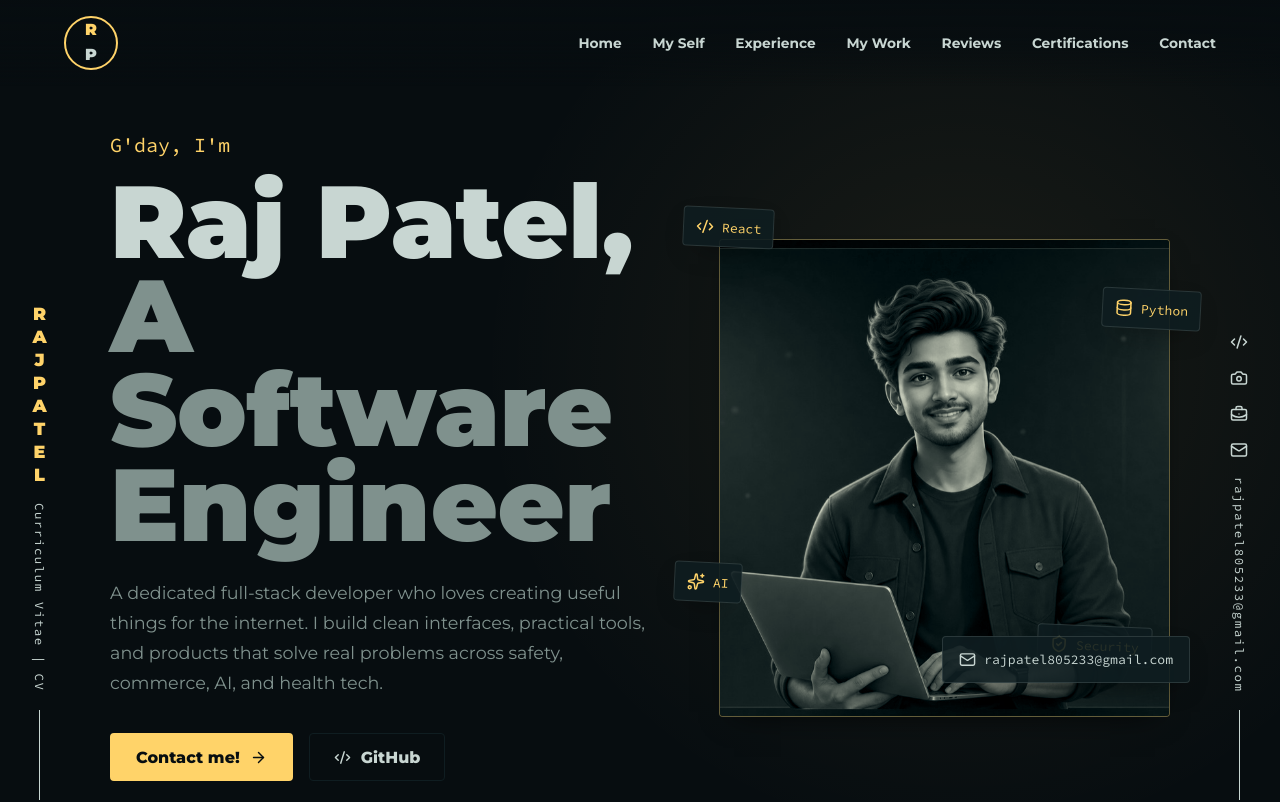
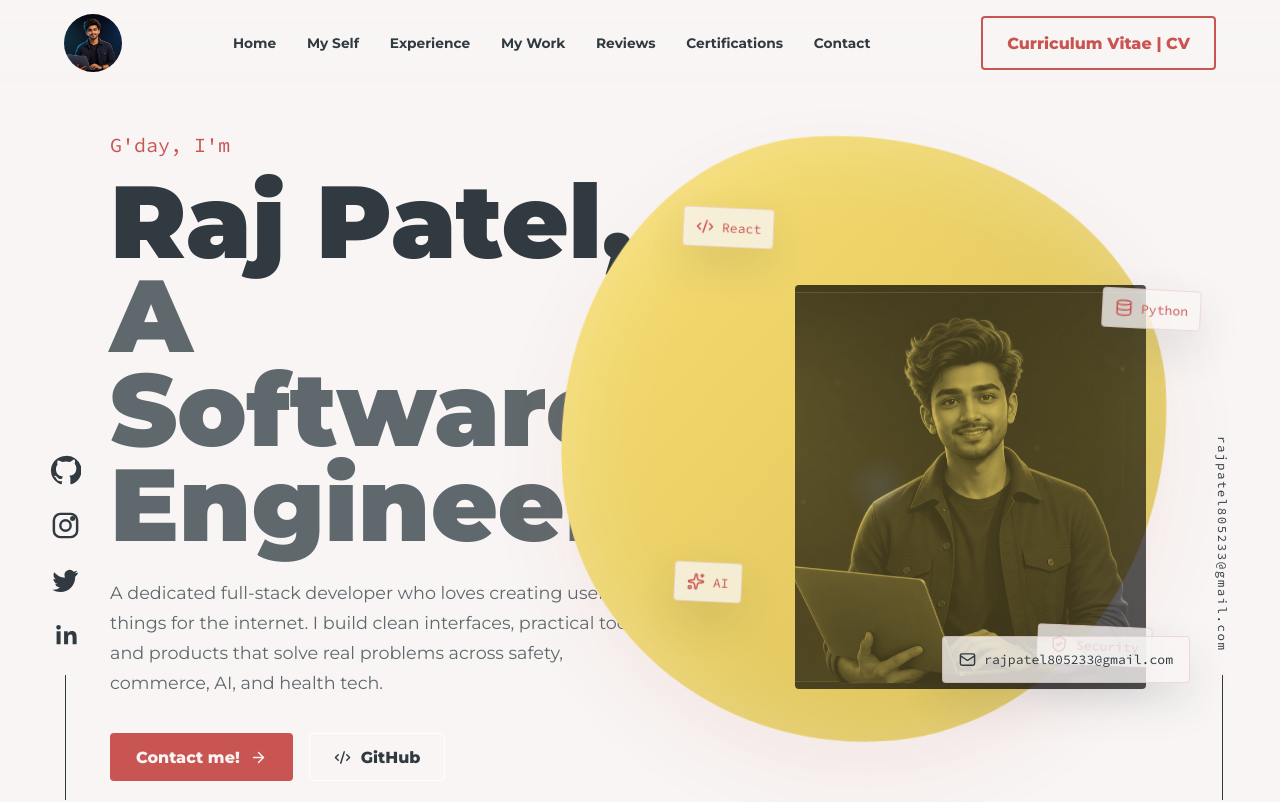
Before and after one commit to Rajpatel2924/Portfolio-Website, a React (Vite) app: page / in a window 1280 px wide. Shown: the top 802 px of the page. Built offline with nearby package versions, Linux system fonts and the light colour scheme.

Commit message:
Add light hero background and social rail

```diff
--- a/src/components/Navigation.tsx
+++ b/src/components/Navigation.tsx
@@ -1,6 +1,7 @@
-import { BriefcaseBusiness, Camera, Code2, Mail, Menu, X } from 'lucide-react';
+import { Menu, X } from 'lucide-react';
 import { motion } from 'framer-motion';
 import { useState } from 'react';
+import profileImage from '../assets/professional-avatar.jpg';
 
 const navItems = [
   { name: 'Home', href: '#home' },
@@ -23,9 +24,8 @@ export function Navigation() {
         animate={{ opacity: 1, y: 0 }}
         transition={{ duration: 0.5 }}
       >
-        <a className="mono-logo" href="#home" aria-label="Raj Patel home">
-          <span>R</span>
-          <span>P</span>
+        <a className="profile-logo" href="#home" aria-label="Raj Patel home">
+          <img src={profileImage} alt="" />
         </a>
 
         <nav className="nav-links" aria-label="Primary navigation">
@@ -35,6 +35,10 @@ export function Navigation() {
             </a>
           ))}
         </nav>
+
+        <a className="cv-top-link" href="#contact">
+          Curriculum Vitae | CV
+        </a>
 
         <button
           className="mobile-toggle"
@@ -62,32 +66,58 @@ export function Navigation() {
         </motion.nav>
       )}
 
-      <aside className="side-rail side-rail-left" aria-hidden="true">
-        <div className="vertical-mark">
-          {'RAJPATEL'.split('').map((letter, index) => (
-            <span key={`${letter}-${index}`}>{letter}</span>
-          ))}
-        </div>
-        <a className="cv-link" href="#contact">
-          Curriculum Vitae | CV
+      <aside className="social-rail" aria-label="Social links">
+        <a href="https://github.com/Rajpatel2924" target="_blank" rel="noreferrer" aria-label="GitHub">
+          <GitHubIcon />
+        </a>
+        <a href="https://instagram.com" target="_blank" rel="noreferrer" aria-label="Instagram">
+          <InstagramIcon />
+        </a>
+        <a href="https://twitter.com" target="_blank" rel="noreferrer" aria-label="Twitter">
+          <TwitterIcon />
+        </a>
+        <a href="https://linkedin.com" target="_blank" rel="noreferrer" aria-label="LinkedIn">
+          <LinkedInIcon />
         </a>
       </aside>
 
-      <aside className="side-rail side-rail-right" aria-label="Social links">
-        <a href="https://github.com/Rajpatel2924" target="_blank" rel="noreferrer" aria-label="GitHub">
-          <Code2 size={18} />
-        </a>
-        <a href="https://instagram.com" target="_blank" rel="noreferrer" aria-label="Instagram">
-          <Camera size={18} />
-        </a>
-        <a href="https://linkedin.com" target="_blank" rel="noreferrer" aria-label="LinkedIn">
-          <BriefcaseBusiness size={18} />
-        </a>
-        <a href="mailto:rajpatel805233@gmail.com" aria-label="Email">
-          <Mail size={18} />
-        </a>
+      <aside className="email-rail" aria-label="Email">
         <span className="rail-email">rajpatel805233@gmail.com</span>
       </aside>
     </>
   );
 }
+
+function GitHubIcon() {
+  return (
+    <svg viewBox="0 0 24 24" aria-hidden="true">
+      <path d="M12 .7a11.3 11.3 0 0 0-3.6 22c.6.1.8-.2.8-.6v-2c-3.4.7-4.1-1.5-4.1-1.5-.6-1.4-1.4-1.8-1.4-1.8-1.1-.8.1-.8.1-.8 1.2.1 1.9 1.3 1.9 1.3 1.1 1.9 2.9 1.3 3.6 1 .1-.8.4-1.3.8-1.6-2.7-.3-5.5-1.3-5.5-6a4.7 4.7 0 0 1 1.3-3.3 4.3 4.3 0 0 1 .1-3.2s1-.3 3.4 1.2a11.6 11.6 0 0 1 6.2 0C18 3.2 19 3.5 19 3.5a4.3 4.3 0 0 1 .1 3.2 4.7 4.7 0 0 1 1.3 3.3c0 4.7-2.8 5.7-5.5 6 .5.4.9 1.1.9 2.3v3.8c0 .4.2.7.8.6A11.3 11.3 0 0 0 12 .7Z" />
+    </svg>
+  );
+}
+
+function InstagramIcon() {
+  return (
+    <svg viewBox="0 0 24 24" aria-hidden="true">
+      <rect x="3" y="3" width="18" height="18" rx="5" />
+      <circle cx="12" cy="12" r="4" />
+      <circle cx="17.5" cy="6.5" r="1" />
+    </svg>
+  );
+}
+
+function TwitterIcon() {
+  return (
+    <svg viewBox="0 0 24 24" aria-hidden="true">
+      <path d="M21.5 5.8c-.7.3-1.5.6-2.3.7.8-.5 1.4-1.2 1.7-2.2-.8.5-1.6.8-2.6 1A4 4 0 0 0 11.4 9c0 .3 0 .6.1.9A11.3 11.3 0 0 1 3.3 5.7a4 4 0 0 0 1.2 5.4c-.7 0-1.3-.2-1.8-.5v.1a4 4 0 0 0 3.2 3.9c-.3.1-.7.1-1.1.1-.3 0-.5 0-.8-.1a4 4 0 0 0 3.7 2.8 8.1 8.1 0 0 1-5 1.7H1.8a11.4 11.4 0 0 0 6.2 1.8c7.4 0 11.5-6.1 11.5-11.5V9c.8-.6 1.5-1.3 2-2.2Z" />
+    </svg>
+  );
+}
+
+function LinkedInIcon() {
+  return (
+    <svg viewBox="0 0 24 24" aria-hidden="true">
+      <path d="M5.1 8.8h3.1v10H5.1v-10Zm1.5-4.9a1.8 1.8 0 1 1 0 3.6 1.8 1.8 0 0 1 0-3.6Zm4.1 4.9h3v1.4h.1c.4-.8 1.5-1.7 3-1.7 3.2 0 3.8 2.1 3.8 4.8v5.5h-3.1v-4.9c0-1.2 0-2.7-1.6-2.7s-1.9 1.3-1.9 2.6v5h-3.1v-10Z" />
+    </svg>
+  );
+}
--- a/src/index.css
+++ b/src/index.css
@@ -1,16 +1,16 @@
 @import url("https://fonts.googleapis.com/css2?family=Montserrat:wght@300;400;500;600;700;800;900&family=Source+Code+Pro:wght@400;500;600&display=swap");
 
 :root {
-  color-scheme: dark;
-  --theme-1: #070d10;
-  --theme-2: #0f1d21;
-  --theme-3: #c8d6d2;
-  --theme-4: #ffd369;
-  --theme-5: #64ffda;
-  --muted: #7f918d;
-  --panel: #11252a;
-  --line: rgba(200, 214, 210, 0.15);
-  --shadow: 0 10px 30px -15px rgba(0, 0, 0, 0.85);
+  color-scheme: light;
+  --theme-1: #f8f5f4;
+  --theme-2: #ffffff;
+  --theme-3: #303a40;
+  --theme-4: #c95552;
+  --theme-5: #f2d56c;
+  --muted: #5f686c;
+  --panel: #ffffff;
+  --line: rgba(48, 58, 64, 0.18);
+  --shadow: 0 18px 45px rgba(48, 58, 64, 0.12);
   font-family: Montserrat, system-ui, sans-serif;
 }
 
@@ -26,10 +26,7 @@ body {
   min-width: 320px;
   margin: 0;
   overflow-x: hidden;
-  background:
-    radial-gradient(circle at 75% 5%, rgba(255, 211, 105, 0.08), transparent 30rem),
-    radial-gradient(circle at 15% 20%, rgba(100, 255, 218, 0.06), transparent 28rem),
-    var(--theme-1);
+  background: var(--theme-1);
   color: var(--theme-3);
 }
 
@@ -116,23 +113,23 @@ main {
   align-items: center;
   justify-content: space-between;
   padding: 0 5%;
-  background: linear-gradient(to bottom, rgba(7, 13, 16, 0.96), rgba(7, 13, 16, 0.76), transparent);
+  background: linear-gradient(to bottom, rgba(248, 245, 244, 0.98), rgba(248, 245, 244, 0.82), transparent);
 }
 
-.mono-logo {
-  display: grid;
-  width: 54px;
-  height: 54px;
-  place-items: center;
-  border: 2px solid var(--theme-4);
+.profile-logo {
+  display: block;
+  width: 58px;
+  height: 58px;
+  overflow: hidden;
   border-radius: 50%;
-  color: var(--theme-4);
-  font-weight: 900;
-  line-height: 0.8;
+  background: #ddd;
 }
 
-.mono-logo span:last-child {
-  color: var(--theme-3);
+.profile-logo img {
+  width: 100%;
+  height: 100%;
+  object-fit: cover;
+  object-position: center top;
 }
 
 .nav-links {
@@ -152,6 +149,17 @@ main {
   color: var(--theme-4);
 }
 
+.cv-top-link {
+  display: inline-flex;
+  min-height: 54px;
+  align-items: center;
+  border: 2px solid var(--theme-4);
+  border-radius: 4px;
+  color: var(--theme-4);
+  padding: 0 24px;
+  font-weight: 800;
+}
+
 .mobile-toggle,
 .mobile-menu {
   display: none;
@@ -165,6 +173,69 @@ main {
   align-items: center;
   gap: 18px;
   color: var(--theme-3);
+}
+
+.social-rail,
+.email-rail {
+  position: fixed;
+  bottom: 0;
+  z-index: 16;
+  display: flex;
+  flex-direction: column;
+  align-items: center;
+  color: var(--theme-3);
+}
+
+.social-rail {
+  left: 50px;
+  gap: 24px;
+}
+
+.email-rail {
+  right: 50px;
+  gap: 24px;
+}
+
+.social-rail::after,
+.email-rail::after {
+  display: block;
+  width: 1px;
+  height: 125px;
+  background: var(--theme-3);
+  content: "";
+}
+
+.social-rail a {
+  display: grid;
+  width: 31px;
+  height: 31px;
+  place-items: center;
+  color: var(--theme-3);
+}
+
+.social-rail svg {
+  width: 31px;
+  height: 31px;
+}
+
+.social-rail svg * {
+  fill: none;
+  stroke: currentColor;
+  stroke-width: 1.9;
+  stroke-linecap: round;
+  stroke-linejoin: round;
+}
+
+.social-rail a:first-child svg path,
+.social-rail a:nth-child(3) svg path,
+.social-rail a:nth-child(4) svg path {
+  fill: currentColor;
+  stroke: none;
+}
+
+.social-rail a:hover,
+.email-rail:hover {
+  color: var(--theme-4);
 }
 
 .side-rail::after {
@@ -216,7 +287,10 @@ main {
 
 .hero-view {
   min-height: 100vh;
+  position: relative;
   padding: 132px 0 70px;
+  background: var(--theme-1);
+  overflow: hidden;
 }
 
 .hero-inner {
@@ -270,14 +344,31 @@ main {
   min-height: 520px;
 }
 
+.hero-stage::before {
+  position: absolute;
+  right: 2%;
+  bottom: -7%;
+  width: min(48vw, 650px);
+  height: min(48vw, 650px);
+  border-radius: 48% 52% 43% 57% / 58% 44% 56% 42%;
+  background:
+    radial-gradient(circle at 52% 58%, rgba(255, 247, 198, 0.72), transparent 7%),
+    linear-gradient(135deg, #f9df72, #d7bd55);
+  box-shadow: inset 0 0 90px rgba(255, 255, 255, 0.25), 0 35px 80px rgba(201, 85, 82, 0.08);
+  animation: blob-morph 8s ease-in-out infinite alternate;
+  content: "";
+}
+
 .hero-portrait-shell {
   position: absolute;
-  inset: 42px 0 0;
+  inset: 88px 24px 28px 76px;
   overflow: hidden;
-  border: 1px solid rgba(255, 211, 105, 0.35);
+  border: 0;
   border-radius: 4px;
-  background: var(--theme-2);
-  box-shadow: var(--shadow);
+  background: transparent;
+  box-shadow: none;
+  opacity: 0.72;
+  mix-blend-mode: multiply;
 }
 
 .hero-portrait-shell img {
@@ -285,15 +376,15 @@ main {
   height: 100%;
   object-fit: cover;
   object-position: center top;
-  filter: grayscale(1);
-  mix-blend-mode: luminosity;
+  filter: grayscale(1) contrast(1.05);
+  mix-blend-mode: multiply;
 }
 
 .hero-portrait-filter {
   position: absolute;
   inset: 0;
   z-index: 1;
-  background: rgba(255, 211, 105, 0.24);
+  background: rgba(248, 245, 244, 0.1);
   mix-blend-mode: multiply;
   pointer-events: none;
 }
@@ -306,8 +397,8 @@ main {
   align-items: center;
   gap: 8px;
   border-radius: 4px;
-  border: 1px solid var(--line);
-  background: rgba(15, 29, 33, 0.9);
+  border: 1px solid rgba(201, 85, 82, 0.18);
+  background: rgba(248, 245, 244, 0.78);
   color: var(--theme-4);
   box-shadow: var(--shadow);
   font-family: "Source Code Pro", monospace;
@@ -343,6 +434,23 @@ main {
   bottom: 34px;
   padding: 14px 16px;
   color: var(--theme-3);
+}
+
+@keyframes blob-morph {
+  0% {
+    transform: translate3d(0, 0, 0) rotate(0deg) scale(1);
+    border-radius: 48% 52% 43% 57% / 58% 44% 56% 42%;
+  }
+
+  50% {
+    transform: translate3d(-22px, 16px, 0) rotate(5deg) scale(1.04);
+    border-radius: 56% 44% 54% 46% / 46% 58% 42% 54%;
+  }
+
+  100% {
+    transform: translate3d(16px, -12px, 0) rotate(-4deg) scale(0.98);
+    border-radius: 42% 58% 49% 51% / 54% 42% 58% 46%;
+  }
 }
 
 .about-view,
```
